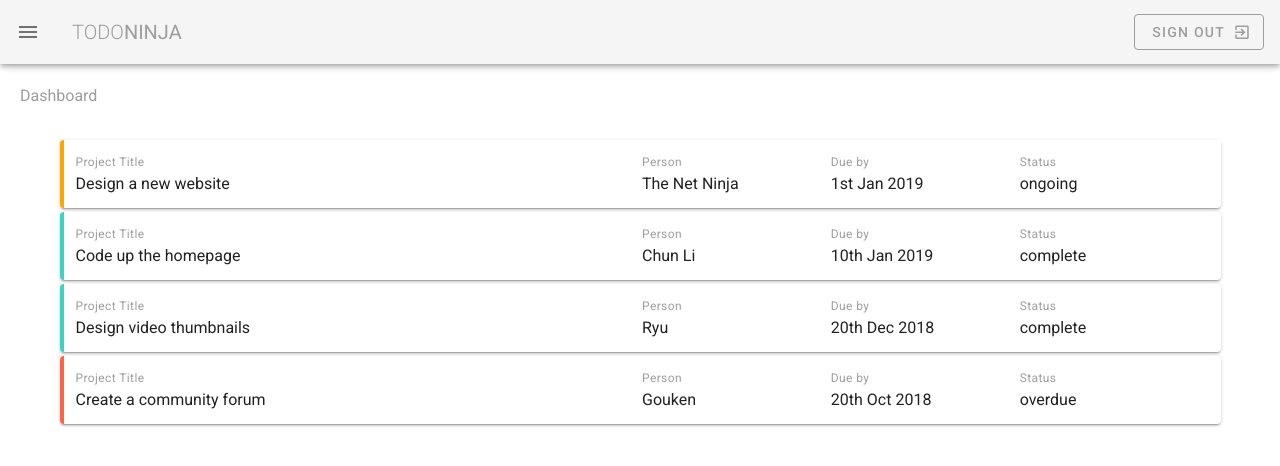
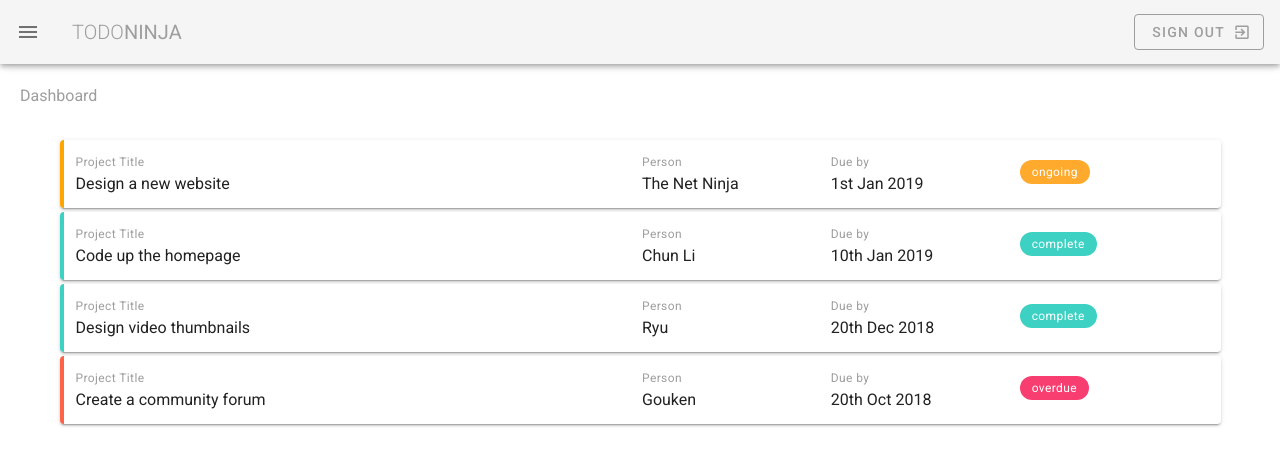
Before and after one commit to vinh-khang/vue-project-training, a Vue app: page / in a window 1280 px wide. Shown: the top 466 px of the page. Built offline with nearby package versions, Linux system fonts and the light colour scheme.

Commit message:
chips code update

```diff
--- a/src/views/DashboardView.vue
+++ b/src/views/DashboardView.vue
@@ -17,8 +17,9 @@
             <div>{{project.due}}</div>
           </v-flex>
           <v-flex xs6 sm4 md2>
-            <div class="caption grey--text">Status</div>
-            <div>{{project.status}}</div>
+            <div>
+              <v-chip small :class="`${project.status} white--text my-2 caption`">{{ project.status }}</v-chip>
+            </div>
           </v-flex>
         </v-layout>
       </v-card>
@@ -51,4 +52,14 @@
 .project.overdue{
   border-left: 4px solid tomato;
 }
+
+.v-chip.complete{
+  background: #3cd1c2 !important;
+}
+.v-chip.ongoing{
+  background: #ffaa2c !important;
+}
+.v-chip.overdue{
+  background: #f83e70 !important;
+}
 </style>
```
